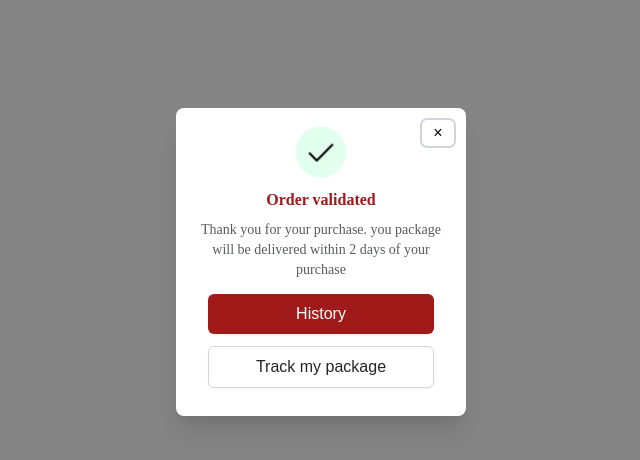
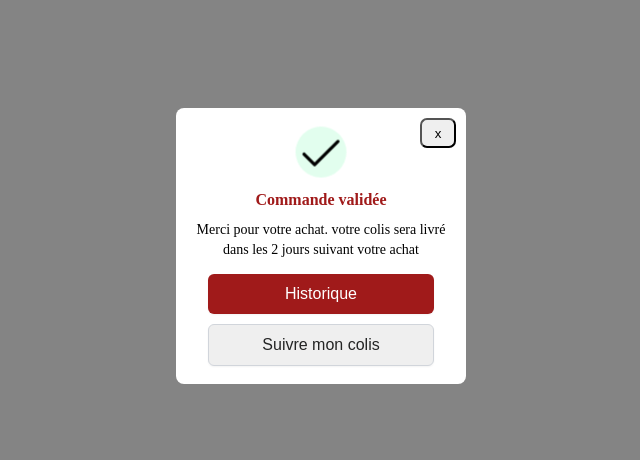
Before and after one commit to Code-Crest-inc/History-Card, a plain HTML site: page index.html in a window 1280 px wide. Shown: the whole page, without its empty margins (319-959 px from the left). Drawn offline with Linux system fonts and the light colour scheme.

Commit message:
tutoriel end

```diff
--- a/index.html
+++ b/index.html
@@ -1,17 +1,17 @@
 <!DOCTYPE html>
 <html lang="en">
-
 <head>
     <meta charset="UTF-8">
     <meta http-equiv="X-UA-Compatible" content="IE=edge">
     <meta name="viewport" content="width=device-width, initial-scale=1.0">
-    <title>History Card</title>
+    <title>Document</title>
     <link rel="stylesheet" href="style.css">
 </head>
-
 <body>
     <div class="card">
-        <button class="dismiss" type="button">×</button>
+        <button class="dsimiss" type="
+        ">x
+    </button>
     <div class="header">
         <div class="image">
             <svg viewBox="0 0 24 24" fill="none" xmlns="http://www.w3.org/2000/svg">
@@ -24,16 +24,17 @@
             </svg>
         </div>
         <div class="content">
-                <span class="title">Order validated</span>
-                <p class="message">Thank you for your purchase. you package will be delivered within 2 days of your
-                    purchase</p>
+            <span class="title">Commande validée</span>
+            <p class="message">
+                Merci pour votre achat.
+votre colis sera livré dans les 2 jours suivant votre achat
+            </p>
         </div>
         <div class="actions">
-                <button class="history" type="button">History</button>
-                <button class="track" type="button">Track my package</button>
+            <button class="history">Historique</button>
+            <button class="track">Suivre mon colis</button>
         </div>
     </div>
     </div>
 </body>
-
 </html>
--- a/style.css
+++ b/style.css
@@ -2,19 +2,19 @@ body{
     background-color: #848484;
 }
 
-.card {
+.card{
     overflow: hidden;
     position: relative;
     text-align: left;
     border-radius: 0.5rem;
     max-width: 290px;
-    box-shadow: 0 20px 25px -5px rgba(0, 0, 0, 0.1), 0 10px 10px -5px rgba(0, 0, 0, 0.04);
+    box-shadow: à 20px 25px -5px rgba(0,0,0, 0.1), 0 10px 10px -5px rgba(0,0,0, 0.4);
     background-color: #fff;
     margin: auto;
     top: 100px;
 }
 
-  .dismiss {
+.dsimiss{
     position: absolute;
     right: 10px;
     top: 10px;
@@ -22,29 +22,24 @@ body{
     align-items: center;
     justify-content: center;
     padding: 0.5rem 1rem;
-    background-color: #fff;
-    color: black;
-    border: 2px solid #D1D5DB;
-    font-size: 1rem;
-    font-weight: 300;
+    height: 30px;
     width: 30px;
-    height: 30px;
     border-radius: 7px;
     transition: .3s ease;
     cursor: pointer;
 }
 
-  .dismiss:hover {
+.dsimiss:hover{
     background-color: #ee0d0d;
     border: 2px solid #ee0d0d;
     color: #fff;
 }
 
-  .header {
+.header{
     padding: 1.25rem 1rem 1rem 1rem;
 }
 
-  .image {
+.image{
     display: flex;
     margin-left: auto;
     margin-right: auto;
@@ -59,36 +54,38 @@ body{
     transition: .6s ease;
 }
 
-  .image svg {
+.images svg {
     color: #0afa2a;
     width: 2rem;
     height: 2rem;
 }
 
-  .content {
+.content{
     margin-top: 0.75rem;
     text-align: center;
 }
 
-  .title {
+
+.title{
     color: #a01a1a;
     font-size: 1rem;
     font-weight: 600;
     line-height: 1.5rem;
 }
 
-  .message {
+.message{
     margin-top: 0.5rem;
-    color: #595b5f;
     font-size: 0.875rem;
     line-height: 1.25rem;
+
 }
 
-  .actions {
+.actions{
     margin: 0.75rem 1rem;
 }
 
-  .history {
+
+.history{
     display: inline-flex;
     padding: 0.5rem 1rem;
     background-color: #a01a1a;
@@ -103,10 +100,10 @@ body{
     box-shadow: 0 1px 2px 0 rgba(0, 0, 0, 0.05);
     cursor: pointer;
 }
-
-  .track {
+.track{
+    position: relative;
+    top: 10px !important;
     display: inline-flex;
-    margin-top: 0.75rem;
     padding: 0.5rem 1rem;
     color: #242525;
     font-size: 1rem;
@@ -116,17 +113,15 @@ body{
     width: 100%;
     border-radius: 0.375rem;
     border: 1px solid #D1D5DB;
-    background-color: #fff;
     box-shadow: 0 1px 2px 0 rgba(0, 0, 0, 0.05);
     cursor: pointer;
 }
 
-  @keyframes animate {
-    from {
+@keyframes animate{
+    form{
         transform: scale(1);
     }
-
-    to {
-      transform: scale(1.09);
+    to{
+        transform:scale(1.09);
     }
 }
```
Also changed, not shown: x.svg (added), 1 other file. Lines whose indentation alone changed are shown as unchanged.
